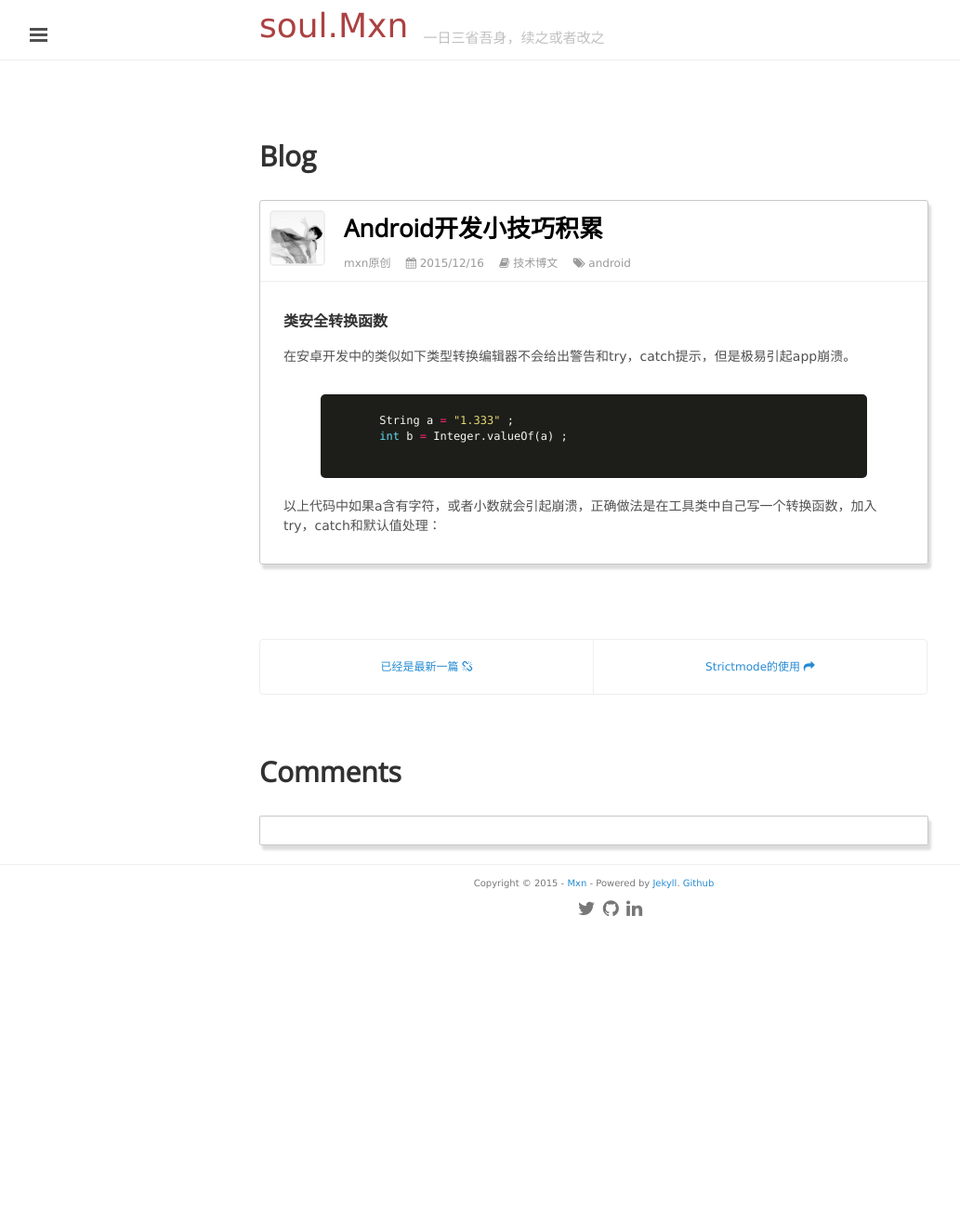
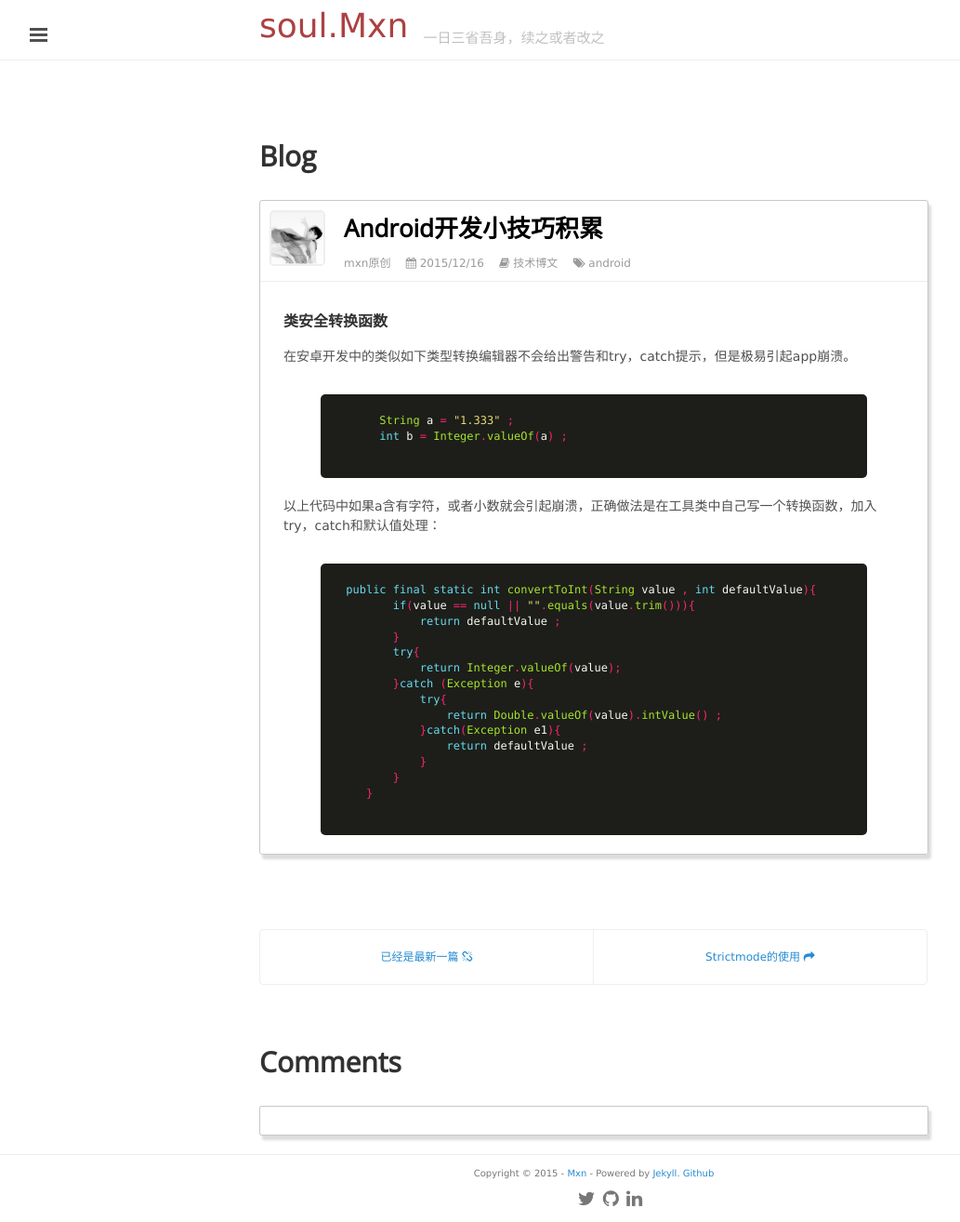
Before and after one commit to mxn21/mxn21.github.io, a Jekyll site: the page built from _posts/2015-12-16-android开发小技巧积累.md, in a window 1280 px wide. Shown: the whole page at 93% size, without its empty margins (1-1034 px from the left). Built offline with Jekyll 4.4.1, drawn with Linux system fonts in a browser that asks for light colours; Markdown is read by kramdown in place of the engine named in the settings; comment, search, counter and statistics services are not loaded; before the commit the page ends 1002 px from its top, so only the background shows below that.

Commit message:
23423432

```diff
--- a/_posts/2015-12-16-android开发小技巧积累.md
+++ b/_posts/2015-12-16-android开发小技巧积累.md
@@ -10,9 +10,26 @@
 
 在安卓开发中的类似如下类型转换编辑器不会给出警告和try，catch提示，但是极易引起app崩溃。
 
-      {% highlight c  %}
+      {% highlight java  %}
       String a = "1.333" ;
       int b = Integer.valueOf(a) ;
       {% endhighlight %}
 
 以上代码中如果a含有字符，或者小数就会引起崩溃，正确做法是在工具类中自己写一个转换函数，加入try，catch和默认值处理：
+
+      {% highlight java  %}
+ public final static int convertToInt(String value , int defaultValue){
+        if(value == null || "".equals(value.trim())){
+            return defaultValue ;
+        }
+        try{
+            return Integer.valueOf(value);
+        }catch (Exception e){
+            try{
+                return Double.valueOf(value).intValue() ;
+            }catch(Exception e1){
+                return defaultValue ;
+            }
+        }
+    }
+          {% endhighlight %}
```
